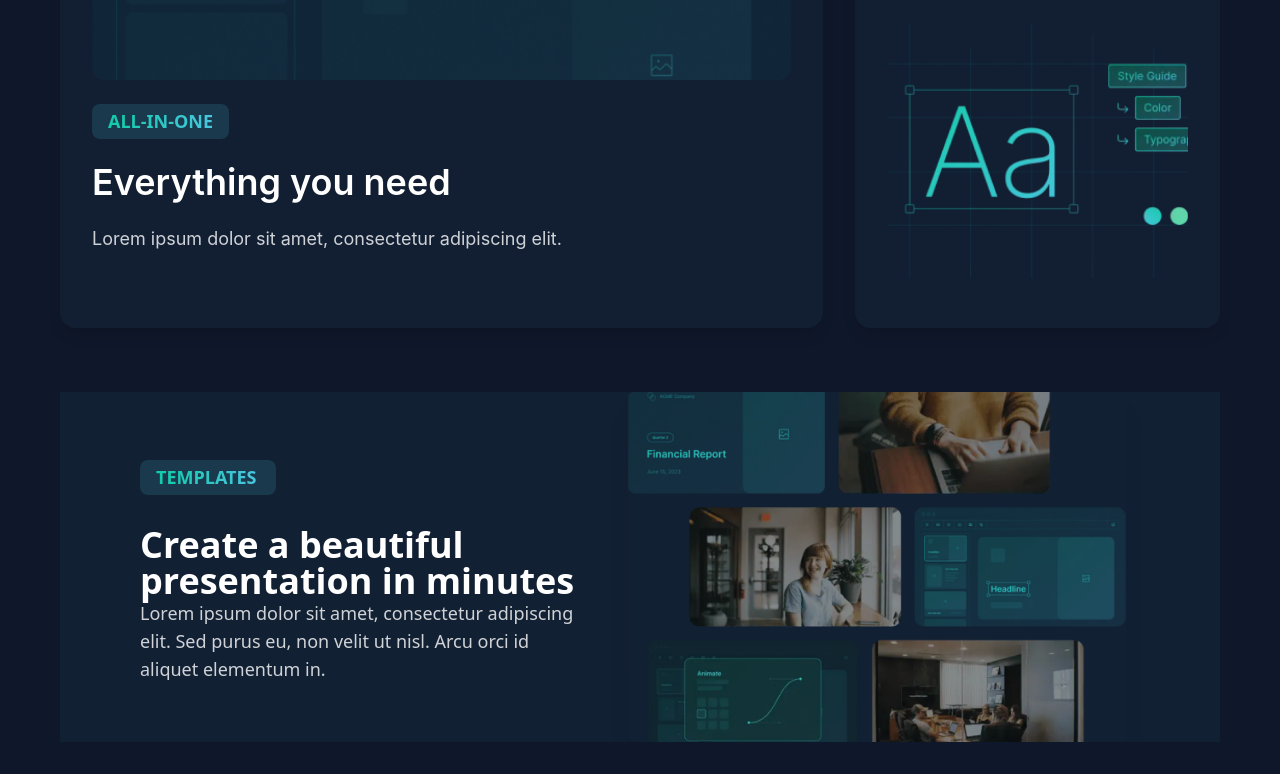
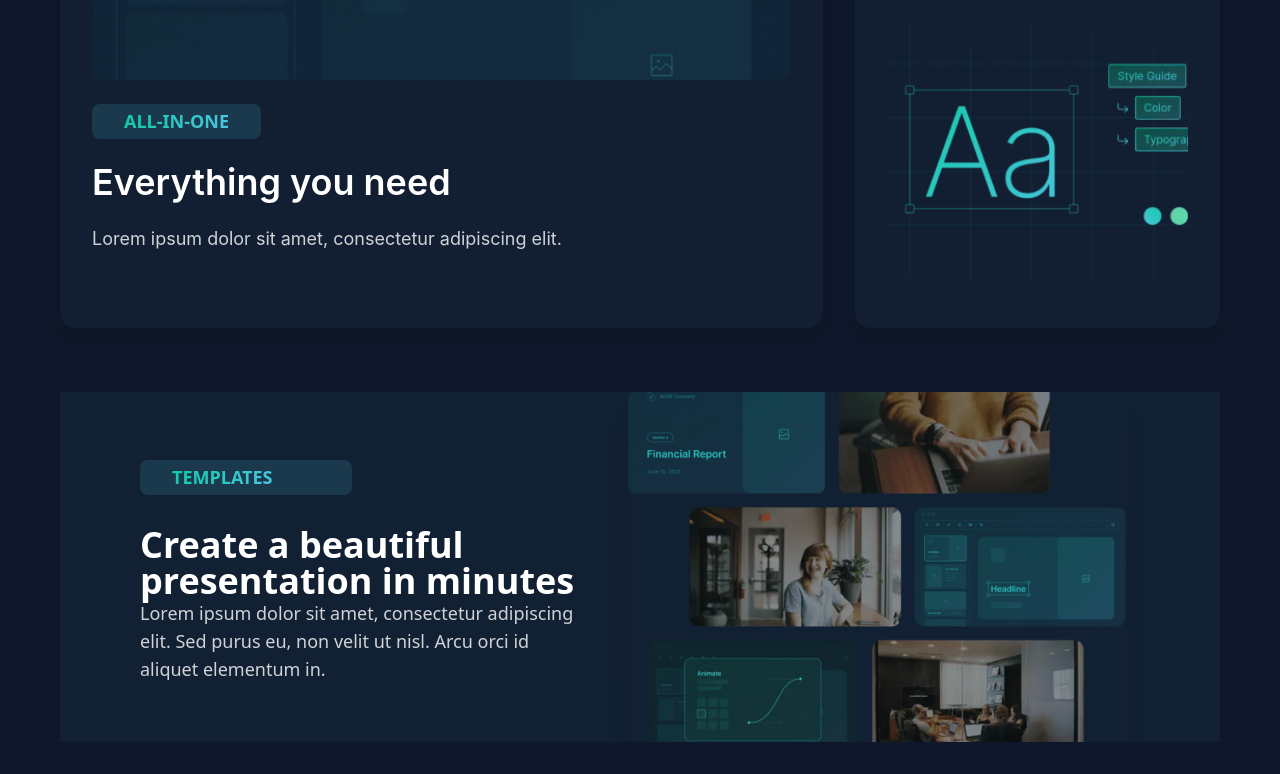
Before and after one commit to wanqiOh/static-web, a React (Vite) app: page / in a window 1280 px wide. Shown: the part 1106-1880 px from the top of the page. Built offline with nearby package versions, Linux system fonts and the light colour scheme.

Commit message:
cover for ipad mini

```diff
--- a/src/components/DescriptionImage.jsx
+++ b/src/components/DescriptionImage.jsx
@@ -47,9 +47,9 @@ const DescriptionImage = ({ title, description, src, alt, sectionPart = "button"
       )}
 
       {/* Content Section - Responsive text and spacing */}
-      <div className="w-full sm:w-1/2 max-w-full sm:max-w-[439px]">
+      <div className="w-full sm:w-full max-w-full sm:max-w-[439px]">
         {isText && (
-          <div className="flex pt-8 sm:grid sm:grid-cols-3 gap-2 sm:gap-4 mb-3 sm:mb-4">
+          <div className={`flex pt-8 sm:grid sm:grid-cols-${window.innerWidth < 768 ? "3" : "2"} gap-2 sm:gap-4 mb-3 sm:mb-4`}>
           <GradientLabel width={131} title="TEMPLATES" />
         </div>
         )}
--- a/src/components/GradientLabel.jsx
+++ b/src/components/GradientLabel.jsx
@@ -3,7 +3,7 @@ import React from "react";
 const GradientLabel = ({ width, title }) => {
   return (
     <div
-      className={`w-[${width}px] h-[35px] rounded-[8px] ${title === "LIVESTREAM" ? "mb-0" : "mb-4"} flex justify-start items-center px-4 font-inter text-[18px] font-semibold relative overflow-hidden bg-[rgba(74,197,223,0.15)]`}
+      className={`w-[${width}px] h-[35px] rounded-[8px] ${title === "LIVESTREAM" ? "mb-0" : "mb-4"} flex justify-start items-center ${window.innerWidth < 768 ? "px-4" : "px-8"} font-inter text-[18px] font-semibold relative overflow-hidden bg-[rgba(74,197,223,0.15)]`}
     >
       <span className="bg-clip-text text-transparent bg-gradient-to-r from-[#11CCA8] to-[#4AC5DF] z-10">
         {title}
```
